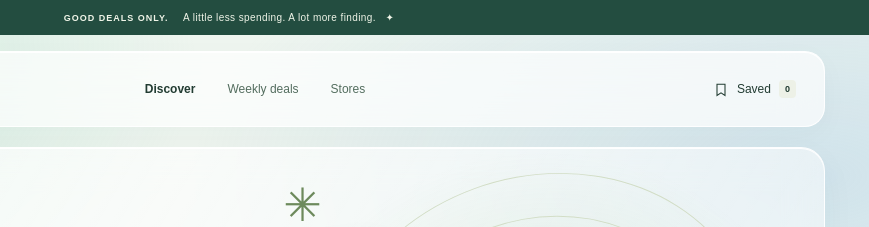
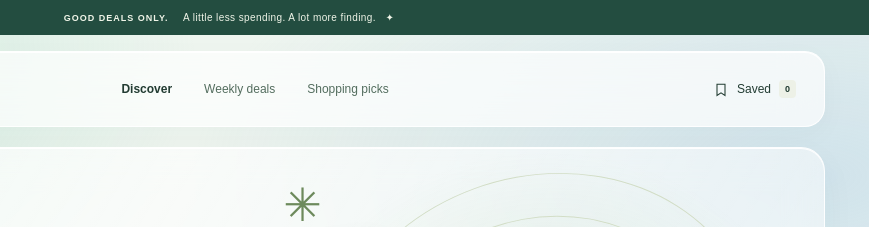
Before and after one commit to eliaspathan/codex-BI, a plain HTML site: page index.html in a window 1280 px wide. Shown: the top 227 px of the page, 411-1280 px from the left. Drawn offline with Linux system fonts and the light colour scheme.

Commit message:
Link shopping picks from DealDrop navigation

```diff
--- a/index.html
+++ b/index.html
@@ -127,7 +127,7 @@ footer{border-top-color:#ffffffbb}
 
 </style></head><body>
 <div class="announcement"><b>GOOD DEALS ONLY.</b> A little less spending. A lot more finding. &nbsp; ✦</div><div class="wrap">
-<header><a class="brand" href="#home" aria-label="DealDrop home"><svg viewBox="0 0 40 40" aria-hidden="true"><rect width="40" height="40" rx="12" fill="#234d40"/><path d="m11 13 11-3 9 9-12 12-9-9z" fill="#dcebc1"/><circle cx="16" cy="16" r="2" fill="#234d40"/></svg>deal<span>drop</span></a><nav aria-label="Main navigation"><a class="active" href="#monitor">Discover</a><a href="#weekly">Weekly deals</a><a href="#stores">Stores</a></nav><button id="saved-nav" class="saved-nav"><svg viewBox="0 0 24 24" aria-hidden="true"><path d="M6 4h12v17l-6-4-6 4z"/></svg><span>Saved</span><b id="saved-count">0</b></button></header>
+<header><a class="brand" href="#home" aria-label="DealDrop home"><svg viewBox="0 0 40 40" aria-hidden="true"><rect width="40" height="40" rx="12" fill="#234d40"/><path d="m11 13 11-3 9 9-12 12-9-9z" fill="#dcebc1"/><circle cx="16" cy="16" r="2" fill="#234d40"/></svg>deal<span>drop</span></a><nav aria-label="Main navigation"><a class="active" href="#monitor">Discover</a><a href="#weekly">Weekly deals</a><a href="amazon-picks.html">Shopping picks</a></nav><button id="saved-nav" class="saved-nav"><svg viewBox="0 0 24 24" aria-hidden="true"><path d="M6 4h12v17l-6-4-6 4z"/></svg><span>Saved</span><b id="saved-count">0</b></button></header>
 <main id="home"><section class="hero" aria-labelledby="hero-title"><div class="hero-copy"><div class="eyebrow">✦ YOUR NEXT GREAT FIND STARTS HERE</div><h1 id="hero-title">Good finds.<br><span>Great prices.</span></h1><p>The brands you love. The prices you’ve been waiting for.<br>Only discounted finds, all in one happy place.</p><a class="primary" href="#monitor">Find your next deal <span>↗</span></a><div class="hero-note">✓ Real markdowns &nbsp; ✓ Your favorite stores &nbsp; ✓ No full-price finds</div></div><div id="hero-art" class="hero-art"><span class="orbit"></span><span class="orbit two"></span><span class="art-star">✳</span><span class="tag">LESS TO SPEND.<br><b>MORE TO LOVE.</b></span><span class="stamp">ALL ABOUT<b>the save.</b>✦ ✦ ✦</span><span class="art-caption">Original product illustration.</span></div></section>
 <div class="store-strip"><span>BIG NAMES.<br><b>BETTER PRICES.</b></span><div id="wordmarks" class="wordmarks"></div></div>
 <section hidden id="deals"><div class="section-head"><div><div class="eyebrow">LESS SCROLLING. MORE SAVING.</div><h2 id="list-title">Worth the price drop<span>.</span></h2><p id="list-description">A small shortlist. A satisfying saving. Up to ten finds per store.</p></div><a class="text-link" href="#weekly">Explore weekly deals ↗</a></div>
```
